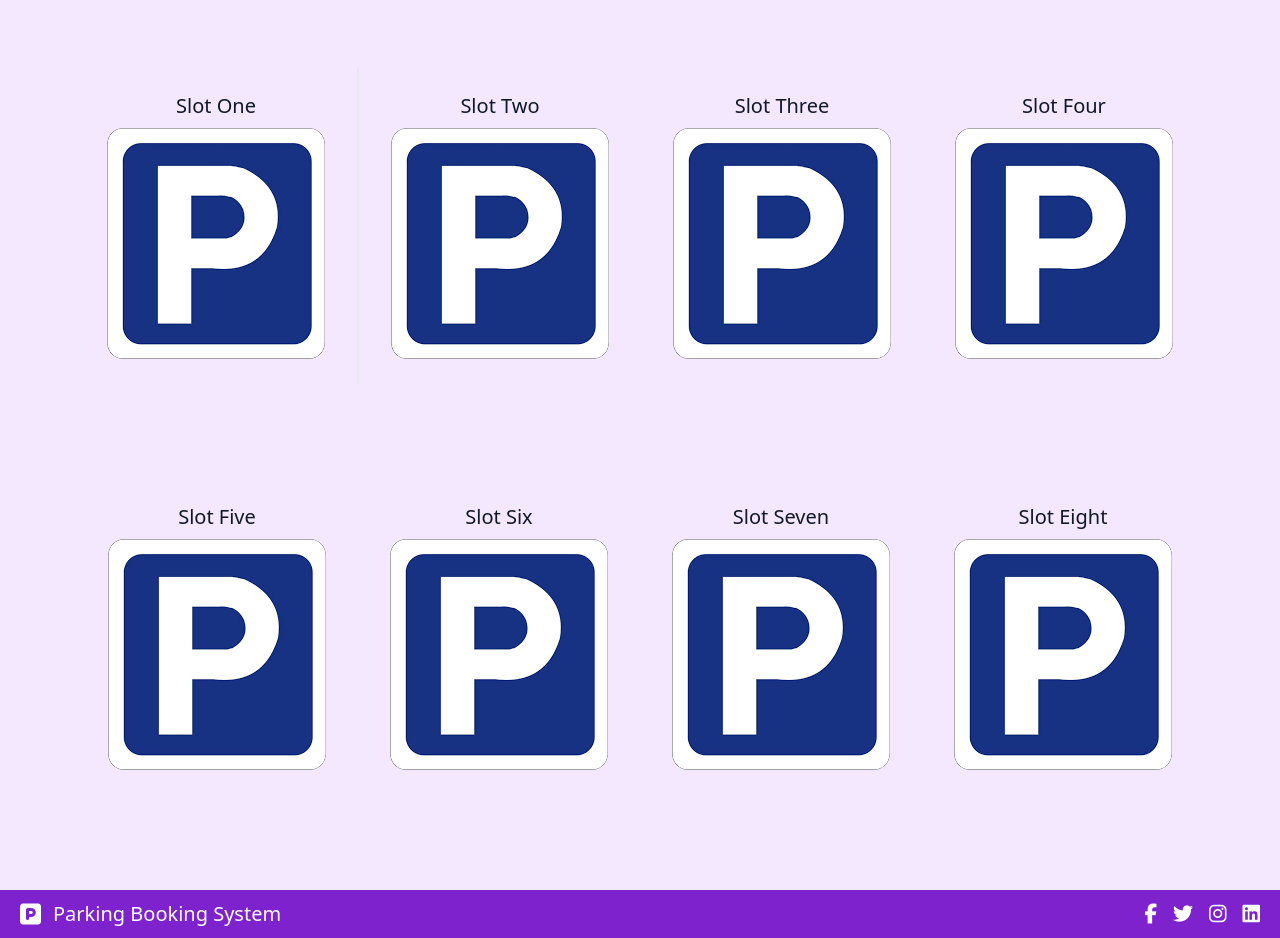
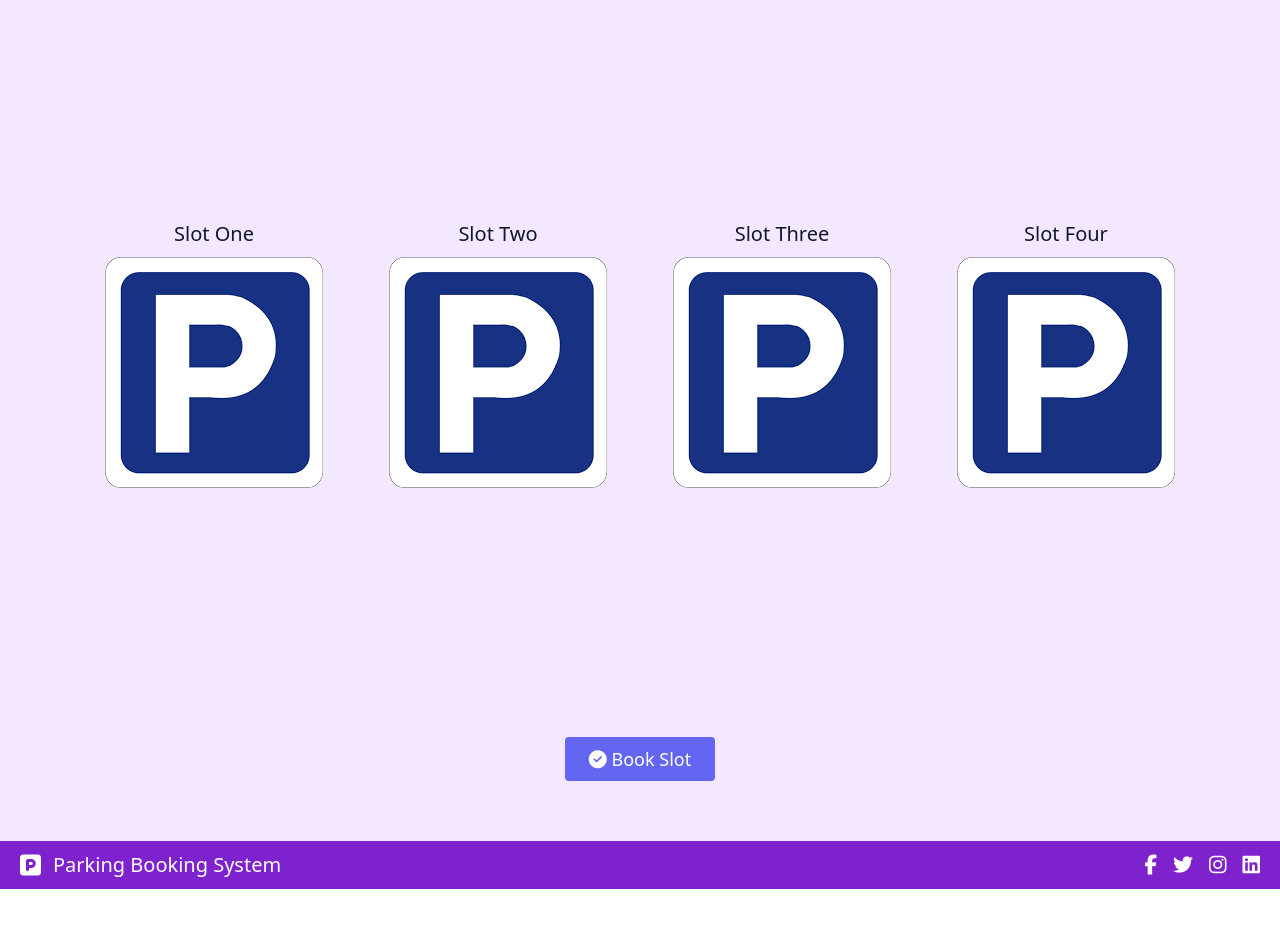
Before and after one commit to MuznaAli30/Parking-Frontend, a React (Create React App) app: page /bookSlotsNumber in a window 1280 px wide. Shown: the part 220-1158 px from the top of the page. After the commit the page ends 1109 px from the top, so only its background shows below. Built offline with nearby package versions, Linux system fonts and the light colour scheme.

Commit message:
first commit

```diff
--- a/src/Pages/UserPages/SlotsBookingPages/BookSlotTimings.js
+++ b/src/Pages/UserPages/SlotsBookingPages/BookSlotTimings.js
@@ -4,6 +4,7 @@ import FooterUser from '../../../Components/UserHeaderFooter/FooterUser';
 import { Link, useNavigate } from 'react-router-dom';
 import bookSlots from '../../../Assets/Images/avlb.webp'
 import { LoginRegistrationBtns } from '../../../Utilis/Buttons/LoginRegistrationBtns/LoginRegistrationBtns';
+import toast, {Toaster} from 'react-hot-toast'
 
 const BookSlotTimings = () => {
   const navigate = useNavigate()
@@ -11,7 +12,12 @@ const BookSlotTimings = () => {
   const handleBookSot = (e) => {
     e.preventDefault()
     console.log("Slot booked")
-    navigate('/bookSlotsNumber')
+    toast.success("Timings Booked")
+
+    setTimeout(() => {
+      navigate('/bookSlotsNumber');
+  }, 3000);
+
   }
 
 // const timings = [];
@@ -64,6 +70,7 @@ for(let d = 1; d <= 4; d++){
         </div>
       </section>
       <FooterUser />
+      <Toaster/>
     </div>
   );
 };
--- a/src/Pages/UserPages/SlotsBookingPages/BookSlotsNumber.js
+++ b/src/Pages/UserPages/SlotsBookingPages/BookSlotsNumber.js
@@ -1,53 +1,66 @@
-import React from 'react'
+import React, {useState} from 'react'
 import HeaderUser from '../../../Components/UserHeaderFooter/HeaderUser'
 import FooterUser from '../../../Components/UserHeaderFooter/FooterUser'
 import ParkingSlotNum from '../../../Assets/Images/parkingSlotNum.webp'
 import { Link } from 'react-router-dom'
+import { LoginRegistrationBtns } from '../../../Utilis/Buttons/LoginRegistrationBtns/LoginRegistrationBtns';
+import toast, {Toaster} from 'react-hot-toast'
 
 const BookSlotsNumber=()=>{
+
+  const [selected, setSelected] = useState();
+
+  const slots = [
+    { id: 1, name: "Slot One" },
+    { id: 2, name: "Slot Two" },
+    { id: 3, name: "Slot Three" },
+    { id: 4, name: "Slot Four" },
+
+  ];
+
+
+  const handleSelectSlot = (e) => {
+  // Deselect previously selected slot
+  const selectedSlot = document.querySelector('.slots');
+  if (selectedSlot) {
+    selectedSlot.classList.remove('slots');
+    selectedSlot.style.borderColor = 'transparent';
+    selectedSlot.style.boxShadow = 'none';
+  }
+
+  // Select the current slot
+  e.currentTarget.classList.add('slots');
+  e.currentTarget.style.borderColor = 'salmon';
+  e.currentTarget.style.boxShadow = '0 0 5px 2px salmon';
+}
+
+
+  const handleBookSot = (e) => {
+    e.preventDefault()
+    toast.success(`Slot is booked`);
+  }
+
+
   return (
     <div className='bg-purple-100'>
       <HeaderUser/>
       <div className="flex flex-col items-center text-center justify-center">
         <h2 class="font-bold title-font text-black text-3xl mt-10"><Link to='/bookSlotTimings'><i class="fa-solid fa-circle-left text-3xl hover:scale-125"></i></Link>  Select Slot Number</h2>
         </div>
-      <div className="flex flex-wrap mt-24 mb-24 items-center text-center justify-center">
-            <div className="px-8 py-6">
-              <h2 className="text-lg sm:text-xl text-gray-900 font-medium title-font mb-2">Slot One</h2>
-              <Link><img className='rounded-2xl cursor-pointer hover:shadow-2xl hover:scale-105' src={ParkingSlotNum} alt=""/></Link>
-            </div>
-            <div className=" px-8 py-6 border-l-2 border-gray-200 border-opacity-60">
-              <h2 className="text-lg sm:text-xl text-gray-900 font-medium title-font mb-2">Slot Two</h2>
-              <Link><img className='rounded-2xl cursor-pointer hover:shadow-2xl hover:scale-105' src={ParkingSlotNum} alt=""/></Link>
-            </div>
-            <div className=" px-8 py-6 ">
-              <h2 className="text-lg sm:text-xl text-gray-900 font-medium title-font mb-2">Slot Three</h2>
-              <Link><img className='rounded-2xl cursor-pointer hover:shadow-2xl hover:scale-105' src={ParkingSlotNum} alt=""/></Link>
-            </div>
-            <div className=" px-8 py-6 ">
-              <h2 className="text-lg sm:text-xl text-gray-900 font-medium title-font mb-2">Slot Four</h2>
-              <Link><img className='rounded-2xl cursor-pointer hover:shadow-2xl hover:scale-105' src={ParkingSlotNum} alt=""/></Link>
-            </div>
-          </div>
-          <div className="flex flex-wrap mt-24 mb-24 items-center text-center justify-center">
-            <div className=" px-8 py-6 ">
-              <h2 className="text-lg sm:text-xl text-gray-900 font-medium title-font mb-2">Slot Five</h2>
-              <Link><img className='rounded-2xl cursor-pointer hover:shadow-2xl hover:scale-105' src={ParkingSlotNum} alt=""/></Link>
-            </div>
-            <div className=" px-8 py-6 ">
-              <h2 className="text-lg sm:text-xl text-gray-900 font-medium title-font mb-2">Slot Six</h2>
-              <Link><img className='rounded-2xl cursor-pointer hover:shadow-2xl hover:scale-105' src={ParkingSlotNum} alt=""/></Link>
-            </div>
-            <div className=" px-8 py-6 ">
-              <h2 className="text-lg sm:text-xl text-gray-900 font-medium title-font mb-2">Slot Seven</h2>
-              <Link><img className='rounded-2xl cursor-pointer hover:shadow-2xl hover:scale-105' src={ParkingSlotNum} alt=""/></Link>
-            </div>
-            <div className=" px-8 py-6">
-              <h2 className="text-lg sm:text-xl text-gray-900 font-medium title-font mb-2">Slot Eight</h2>
-              <Link><img className='rounded-2xl cursor-pointer hover:shadow-2xl hover:scale-105' src={ParkingSlotNum} alt=""/></Link>
-            </div>
+        <div className="flex flex-wrap items-center text-center justify-center mt-56 mb-56">
+        {slots.map(slot => (
+        <div key={slot.id} className="px-8 py-6">
+        <h2 className="text-lg sm:text-xl text-gray-900 font-medium title-font mb-2">{slot.name}</h2>
+        <Link><img onClick={handleSelectSlot} className={`rounded-2xl cursor-pointer hover:shadow-2xl hover:scale-105 ${selected ? 'selected' : ''}`} src={ParkingSlotNum} alt="" style={{ border: '1px solid transparent' }}/>
+        </Link>
+      </div>
+    ))}
+    </div>
+          <div className='flex items-center text-center justify-center mb-10'>
+          <LoginRegistrationBtns  label={"Book Slot"}  icon={"fa-solid fa-circle-check"} onClick={handleBookSot}/>
           </div>
       <FooterUser/>
+      <Toaster/>
     </div>
   )
 }
--- a/src/Pages/UserPages/SlotsBookingPages/BookSpaceUser.js
+++ b/src/Pages/UserPages/SlotsBookingPages/BookSpaceUser.js
@@ -1,12 +1,26 @@
 import React from 'react'
-import { Link } from 'react-router-dom';
+import { Link,useNavigate } from 'react-router-dom';
 import FooterUser from '../../../Components/UserHeaderFooter/FooterUser'
 import HeaderUser from '../../../Components/UserHeaderFooter/HeaderUser'
 import area1 from '../../../Assets/Images/book.webp'
 import area2 from '../../../Assets/Images/homeimg3.webp'
 import area3 from '../../../Assets/Images/avlb.webp'
+import toast, {Toaster} from 'react-hot-toast';
+import { SpaceBookingbtns } from '../../../Utilis/Buttons/SpaceBookingButtons/SpaceBookingbtns';
 
 const BookSpaceUser=()=>{
+  const navigate = useNavigate()
+
+  const navigateToBookingSlotTimings=(e)=> {
+    e.preventDefault()
+    console.log("To Booking Timings")
+    toast.success("Space Is Booked")
+
+    setTimeout(() => {
+      navigate("/bookSlotTimings")
+    }, 3000);
+  }
+
   return (
     <div className='bg-purple-100'>
         <HeaderUser/>
@@ -16,19 +30,25 @@ const BookSpaceUser=()=>{
   <div className="flex flex-wrap justify-center mt-16 mb-72 mx-auto">
   <div className="xl:w-1/3 lg:w-1/2 md:w-full px-4 py-6 border-l-2 border-gray-200 border-opacity-60">
     <h2 className="text-lg sm:text-xl text-gray-900 font-medium title-font mb-2">First Area</h2>
-    <Link to='/bookSlotTimings'><img className="h-[50vh] w-full hover:shadow-2xl hover:scale-105 rounded-xl" src={area1} alt=""/></Link>
+
+    <SpaceBookingbtns src={area1} onClick={navigateToBookingSlotTimings} />
   </div>
   <div className="xl:w-1/3 lg:w-1/2 md:w-full px-4 py-6 border-l-2 border-gray-200 border-opacity-60">
     <h2 className="text-lg sm:text-xl text-gray-900 font-medium title-font mb-2">Second Area</h2>
-    <Link to='/bookSlotTimings'><img className="h-[50vh] w-full hover:shadow-2xl hover:scale-105 rounded-xl" src={area2} alt=""/></Link>
+
+    <SpaceBookingbtns src={area2} onClick={navigateToBookingSlotTimings} />
+
   </div>
   <div className="xl:w-1/3 lg:w-1/2 md:w-full px-4 py-6 border-l-2 border-gray-200 border-opacity-60">
     <h2 className="text-lg sm:text-xl text-gray-900 font-medium title-font mb-2">Third Area</h2>
-    <Link to='/bookSlotTimings'><img className="h-[50vh] w-full hover:shadow-2xl hover:scale-105 rounded-xl" src={area3} alt=""/></Link>
+
+    <SpaceBookingbtns src={area3} onClick={navigateToBookingSlotTimings} />
+
   </div>
 </div>
 
         <FooterUser/>
+        <Toaster/>
     </div>
   )
 }
--- /dev/null
+++ b/src/Utilis/Buttons/SpaceBookingButtons/SpaceBookingbtns.js
@@ -0,0 +1,7 @@
+// images as a buttons in Space booking page
+
+import React from 'react'
+
+export const SpaceBookingbtns=({src, onClick})=> (
+  <button ><img className="h-[50vh] w-full hover:shadow-2xl hover:scale-105 rounded-xl"  onClick={onClick} src={src} alt=""/></button>
+  )
```
